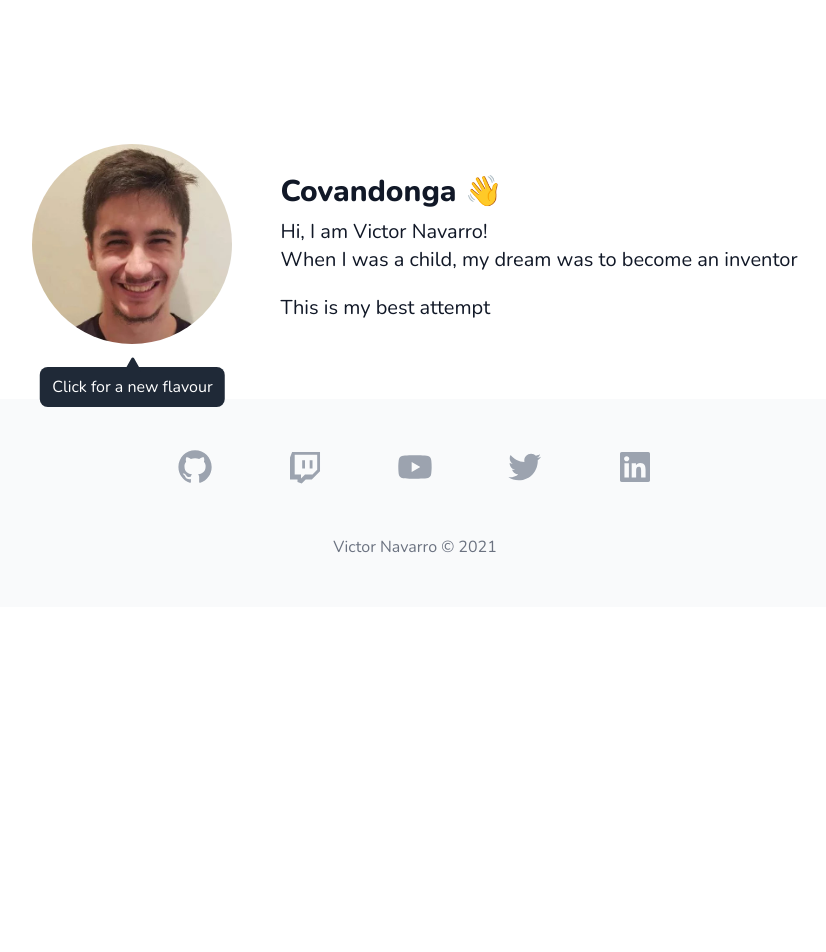
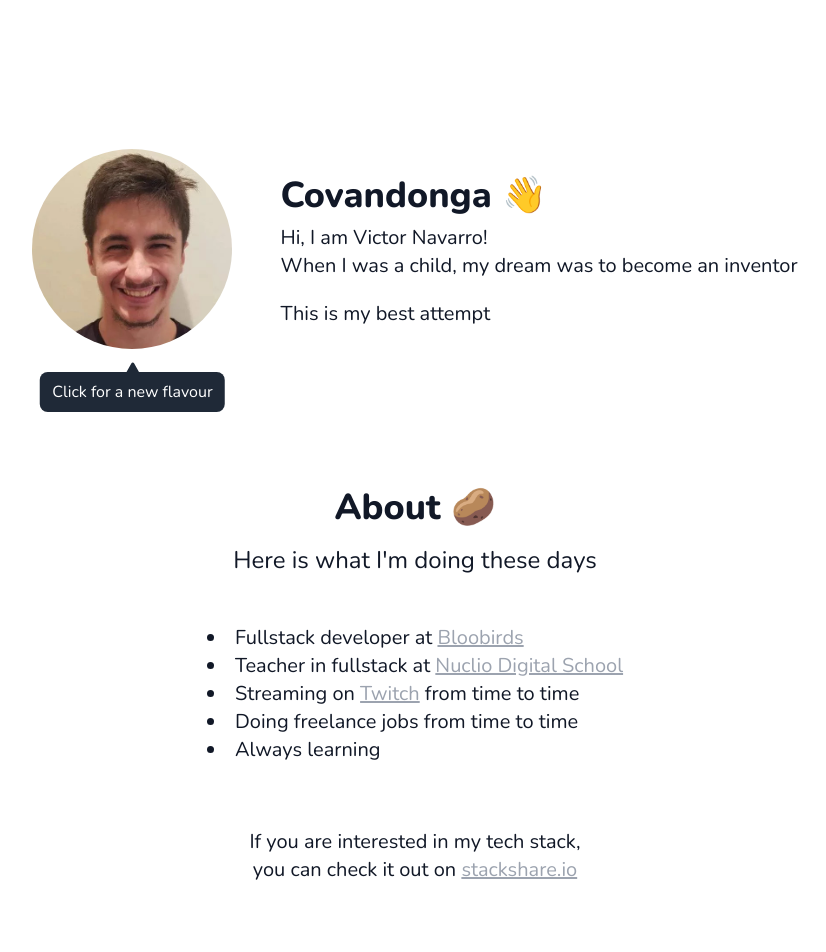
Before and after one commit to heykapil/vimtor.io, a Next.js app: page / in a window 1280 px wide. Shown: the top 952 px of the page, without its empty margins (225-1051 px from the left). Before the commit the page ends 800 px from the top, so only its background shows below. Built offline with nearby package versions, Linux system fonts and the light colour scheme.

Commit message:
Feat: about section

```diff
--- a/components/about-section.tsx
+++ b/components/about-section.tsx
@@ -3,28 +3,27 @@ import Section from "./section";
 
 const AboutSection = () => {
   return (
-    <Section className="about-section">
+    <Section className="opacity-1 animate-fade-in-down text-center mt-24 sm:mt-32">
       <Section.Title>About <Emoji label="potato" icon="🥔" /></Section.Title>
       <Section.Subtitle>Here is what I&apos;m doing these days</Section.Subtitle>
-      <div className="container">
-        <ul className="about-list">
+      <div className="flex justify-center">
+        <ul className="list-disc list-inside text-left m-0 text-base sm:text-xl leading-7">
           <li>
-            Fullstack developer at <a href="https://bloobirds.com/">Bloobirds</a>
+            Fullstack developer at <a className= "transiton duration-200 ease-in-out text-gray-400 inline-block underline hover:text-gray-800" href="https://bloobirds.com/">Bloobirds</a>
           </li>
           <li>
-            Teacher in fullstack at <a href="https://nuclio.school/master-full-stack-developer/">Nuclio Digital
-            School</a>
+            Teacher in fullstack at <a className= "transiton duration-200 ease-in-out text-gray-400 inline-block underline hover:text-gray-800" href="https://nuclio.school/master-full-stack-developer/">Nuclio Digital
+              School</a>
           </li>
           <li>
-            Streaming on <a href="https://twitch.tv/vimtor_">Twitch</a> from time to time
+            Streaming on <a className= "transiton duration-200 ease-in-out text-gray-400 inline-block underline hover:text-gray-800" href="https://twitch.tv/vimtor_">Twitch</a> from time to time
           </li>
           <li>Doing freelance jobs from time to time</li>
           <li>Always learning</li>
         </ul>
       </div>
       <Section.CTO>
-        If you are interested in my tech stack,<br />you can check it out on
-        <a href="https://stackshare.io/vimtor/my-stack">stackshare.io</a>
+        If you are interested in my tech stack,<br />you can check it out on <a className= "transiton duration-200 ease-in-out text-gray-400 underline hover:text-gray-800" href="https://stackshare.io/vimtor/my-stack">stackshare.io</a>
       </Section.CTO>
     </Section>
   );
--- a/components/emoji.tsx
+++ b/components/emoji.tsx
@@ -4,7 +4,7 @@ interface EmojiProps {
 }
 
 const Emoji = ({ label, icon }: EmojiProps) => (
-  <span className="emoji" role="img" aria-label={label}>
+  <span className="inline-block hover:animate-wiggle" role="img" aria-label={label}>
     {icon}
   </span>
 );
--- a/components/intro-section.tsx
+++ b/components/intro-section.tsx
@@ -5,8 +5,8 @@ const IntroSection = () => {
   return (
     <header className="mt-32 px-8 text-center sm:mt-36 sm:text-left sm:w-full sm:flex sm:justify-center sm:items-center">
       <ProfilePicture />
-      <div className="max-w-[80%] mx-auto sm:mx-0">
-        <h1 className="mt-5 mb-2 text-3xl font-bold sm:mt-0">Covandonga <Emoji label="hello" icon="👋" /></h1>
+      <div className="max-w-[80%] m-8 mx-auto sm:mx-0">
+        <h1 className="mt-5 mb-2 text-3xl sm:text-4xl font-bold sm:mt-0">Covandonga <Emoji label="hello" icon="👋" /></h1>
         <div className="text-xl">
           <p>Hi, I am Victor Navarro!</p>
           <p>When I was a child, my dream was to become an inventor</p>
--- a/components/profile-picture.tsx
+++ b/components/profile-picture.tsx
@@ -46,7 +46,7 @@ const ProfilePicture = () => {
     <div className="relative mb-4 sm:mr-12 sm:mb-0">
       {profileHasChanged ? null : <MessageBubble />}
       <button
-        className="rounded-full transition-all overflow-hidden outline-none ring-gray-900 focus:ring-4 hover:ring-4 ring-opacity-80"
+        className="transition-all rounded-full overflow-hidden outline-none ring-gray-900 focus:ring-4 hover:ring-4 ring-opacity-80"
         onClick={() => setCurrentProfileIndex((currentProfileIndex + 1) % PROFILE_IMAGES.length)}
       >
         {PROFILE_IMAGES.map((src, index) => (
--- a/components/section.tsx
+++ b/components/section.tsx
@@ -8,22 +8,22 @@ interface SectionProps {
 
 const Section = ({ children, className, id }: SectionProps) => {
   return (
-    <section className={`home-section ${className}`} id={id}>
+    <section className={`${className}`} id={id}>
       {children}
     </section>
   );
 };
 
 Section.Title = function SectionTitle({ children }: SectionProps) {
-  return <h2 className="home-title">{children}</h2>;
+  return <h2 className="mb-4 text-3xl sm:text-4xl font-bold">{children}</h2>;
 };
 
 Section.Subtitle = function SectionSubtitle({ children }: SectionProps) {
-  return <p className="home-subtitle">{children}</p>;
+  return <p className="mb-6 sm:mb-12 text-xl sm:text-2xl">{children}</p>;
 };
 
 Section.CTO = function SectionCTO({ children }: SectionProps) {
-  return <p className="section-cto">{children}</p>;
+  return <p className="text-lg sm:text-xl mt-0 sm:mt-8 mb-0 mx-auto max-w-[550px] px-0 py-8">{children}</p>;
 };
 
 export default Section;
--- a/pages/index.tsx
+++ b/pages/index.tsx
@@ -17,7 +17,7 @@ const Home = ({ projects }: HomeProps) => (
     description="Personal website of Victor Navarro for portfolio and contact"
   >
     <IntroSection />
-    {/*<AboutSection />*/}
+    <AboutSection />
     {/*<ExperienceSection projects={projects} />*/}
     {/*<ContactSection />*/}
   </Layout>
--- a/tailwind.config.js
+++ b/tailwind.config.js
@@ -1,13 +1,46 @@
-const defaultTheme = require('tailwindcss/defaultTheme')
+const defaultTheme = require("tailwindcss/defaultTheme");
 
 module.exports = {
   mode: "jit",
-  purge: ['./pages/**/*.{js,ts,jsx,tsx}', './components/**/*.{js,ts,jsx,tsx}'],
-  darkMode: 'media',
+  purge: ["./pages/**/*.{js,ts,jsx,tsx}", "./components/**/*.{js,ts,jsx,tsx}"],
+  darkMode: "media",
   theme: {
     extend: {
       fontFamily: {
-        sans: ['Nunito', ...defaultTheme.fontFamily.sans],
+        sans: ["Nunito", ...defaultTheme.fontFamily.sans],
+      },
+      keyframes: {
+        "fade-in-down": {
+          from: {
+            opacity: "0",
+            transform: "translateY(1em)",
+          },
+          to: {
+            opacity: "1",
+            transform: "translateY(0)",
+          },
+        },
+        wiggle: {
+          "0%": {
+            transform: "rotate(10deg)",
+          },
+          "25%": {
+            transform: "rotate(-10deg)",
+          },
+          "50%": {
+            transform: "rotate(20deg)",
+          },
+          "75%": {
+            transform: "rotate(-5deg)",
+          },
+          "100%": {
+            transform: "rotate(0deg)",
+          },
+        },
+      },
+      animation: {
+        "fade-in-down": "fade-in-down 1s ease-in-out",
+        wiggle: "wiggle 1s",
       },
     },
   },
@@ -15,4 +48,4 @@ module.exports = {
     extend: {},
   },
   plugins: [],
-}
+};
```
